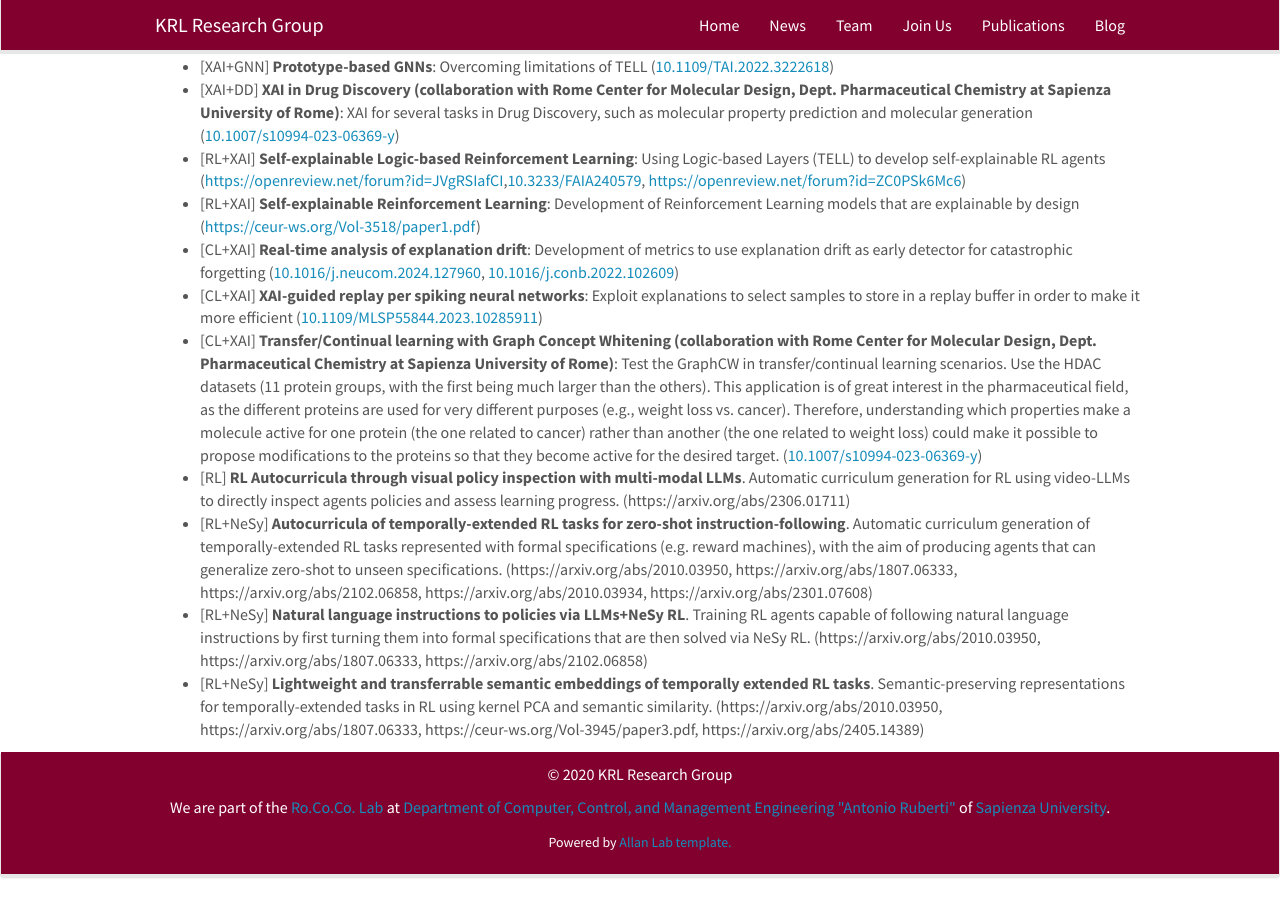
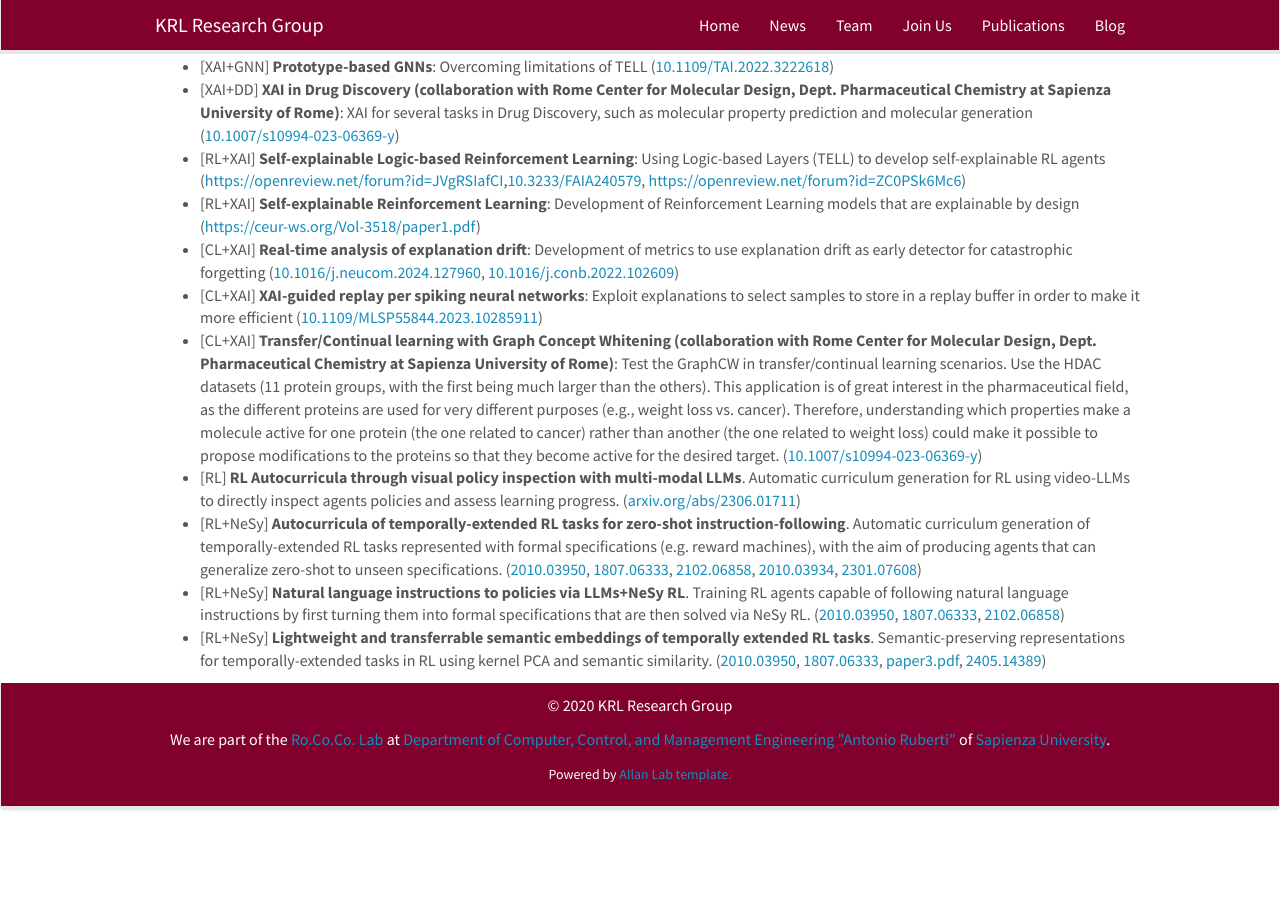
Before and after one commit to KRLGroup/krlgroup.github.io, a Jekyll site: the page built from _pages/openings.md, in a window 1280 px wide and 900 px high, scrolled down 619 px. Built offline with Jekyll 4.4.1, drawn with Linux system fonts in a browser that asks for light colours; nearby versions of some CDN libraries; after the commit the page ends 1451 px from its top, so only the background shows below that; some of the changed lines change nothing that is shown.

Commit message:
Update openings.md

```diff
--- a/_pages/openings.md
+++ b/_pages/openings.md
@@ -48,8 +48,21 @@ Here you can find a brief list of available topics for master thesis. These are
 <li>[CL+XAI] <strong>XAI-guided replay per spiking neural networks</strong>: Exploit explanations to select samples to store in a replay buffer in order to make it more efficient (<a href="https://doi.org/10.1109/MLSP55844.2023.10285911">10.1109/MLSP55844.2023.10285911</a>)</li>
 <li>[CL+XAI] <strong>Transfer/Continual learning with Graph Concept Whitening (collaboration with Rome Center for Molecular Design, Dept. Pharmaceutical Chemistry at Sapienza University of Rome)</strong>: Test the GraphCW in transfer/continual learning scenarios.
 Use the HDAC datasets (11 protein groups, with the first being much larger than the others). This application is of great interest in the pharmaceutical field, as the different proteins are used for very different purposes (e.g., weight loss vs. cancer). Therefore, understanding which properties make a molecule active for one protein (the one related to cancer) rather than another (the one related to weight loss) could make it possible to propose modifications to the proteins so that they become active for the desired target. (<a href="https://doi.org/10.1007/s10994-023-06369-y">10.1007/s10994-023-06369-y</a>)</li>
-<li>[RL] <strong>RL Autocurricula through visual policy inspection with multi-modal LLMs</strong>. Automatic curriculum generation for RL using video-LLMs to directly inspect agents policies and assess learning progress. (https://arxiv.org/abs/2306.01711)</li>
-<li>[RL+NeSy] <strong>Autocurricula of temporally-extended RL tasks for zero-shot instruction-following</strong>. Automatic curriculum generation of temporally-extended RL tasks represented with formal specifications (e.g. reward machines), with the aim of producing agents that can generalize zero-shot to unseen specifications. (https://arxiv.org/abs/2010.03950, https://arxiv.org/abs/1807.06333, https://arxiv.org/abs/2102.06858, https://arxiv.org/abs/2010.03934, https://arxiv.org/abs/2301.07608)</li>
-<li>[RL+NeSy] <strong>Natural language instructions to policies via LLMs+NeSy RL</strong>. Training RL agents capable of following natural language instructions by first turning them into formal specifications that are then solved via NeSy RL. (https://arxiv.org/abs/2010.03950, https://arxiv.org/abs/1807.06333, https://arxiv.org/abs/2102.06858)</li>
-<li>[RL+NeSy] <strong>Lightweight and transferrable semantic embeddings of temporally extended RL tasks</strong>. Semantic-preserving representations for temporally-extended tasks in RL using kernel PCA and semantic similarity. (https://arxiv.org/abs/2010.03950, https://arxiv.org/abs/1807.06333, https://ceur-ws.org/Vol-3945/paper3.pdf, https://arxiv.org/abs/2405.14389)</li>
+<li>[RL] <strong>RL Autocurricula through visual policy inspection with multi-modal LLMs</strong>. Automatic curriculum generation for RL using video-LLMs to directly inspect agents policies and assess learning progress.
+(<a href="https://arxiv.org/abs/2306.01711" target="_blank">arxiv.org/abs/2306.01711</a>)</li>
+<li>[RL+NeSy] <strong>Autocurricula of temporally-extended RL tasks for zero-shot instruction-following</strong>. Automatic curriculum generation of temporally-extended RL tasks represented with formal specifications (e.g. reward machines), with the aim of producing agents that can generalize zero-shot to unseen specifications.
+(<a href="https://arxiv.org/abs/2010.03950" target="_blank">2010.03950</a>,
+<a href="https://arxiv.org/abs/1807.06333" target="_blank">1807.06333</a>,
+<a href="https://arxiv.org/abs/2102.06858" target="_blank">2102.06858</a>,
+<a href="https://arxiv.org/abs/2010.03934" target="_blank">2010.03934</a>,
+<a href="https://arxiv.org/abs/2301.07608" target="_blank">2301.07608</a>)</li>
+<li>[RL+NeSy] <strong>Natural language instructions to policies via LLMs+NeSy RL</strong>. Training RL agents capable of following natural language instructions by first turning them into formal specifications that are then solved via NeSy RL.
+(<a href="https://arxiv.org/abs/2010.03950" target="_blank">2010.03950</a>,
+<a href="https://arxiv.org/abs/1807.06333" target="_blank">1807.06333</a>,
+<a href="https://arxiv.org/abs/2102.06858" target="_blank">2102.06858</a>)</li>
+<li>[RL+NeSy] <strong>Lightweight and transferrable semantic embeddings of temporally extended RL tasks</strong>. Semantic-preserving representations for temporally-extended tasks in RL using kernel PCA and semantic similarity.
+(<a href="https://arxiv.org/abs/2010.03950" target="_blank">2010.03950</a>,
+<a href="https://arxiv.org/abs/1807.06333" target="_blank">1807.06333</a>,
+<a href="https://ceur-ws.org/Vol-3945/paper3.pdf" target="_blank">paper3.pdf</a>,
+<a href="https://arxiv.org/abs/2405.14389" target="_blank">2405.14389</a>)</li>
 </ul>
```
